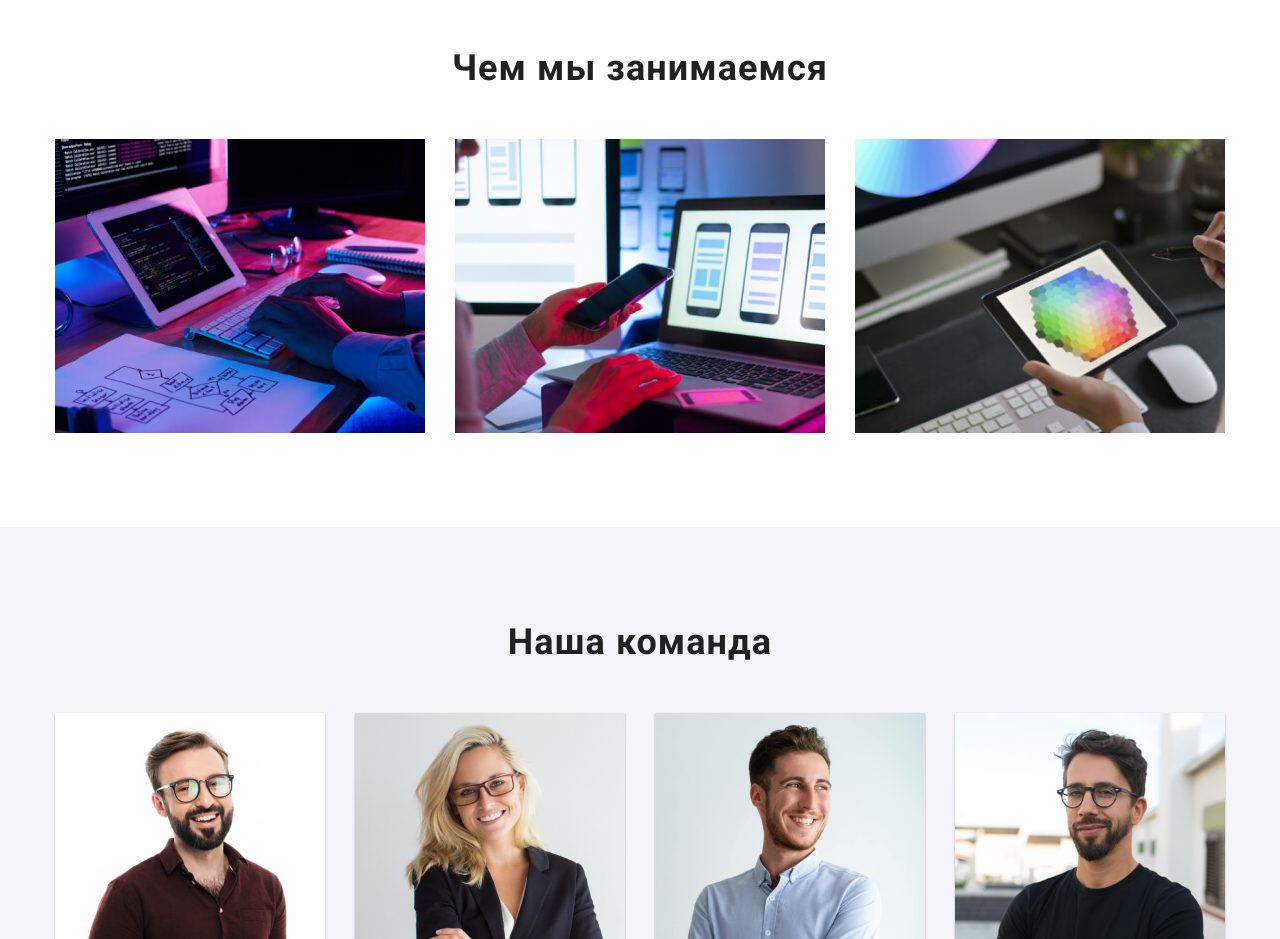
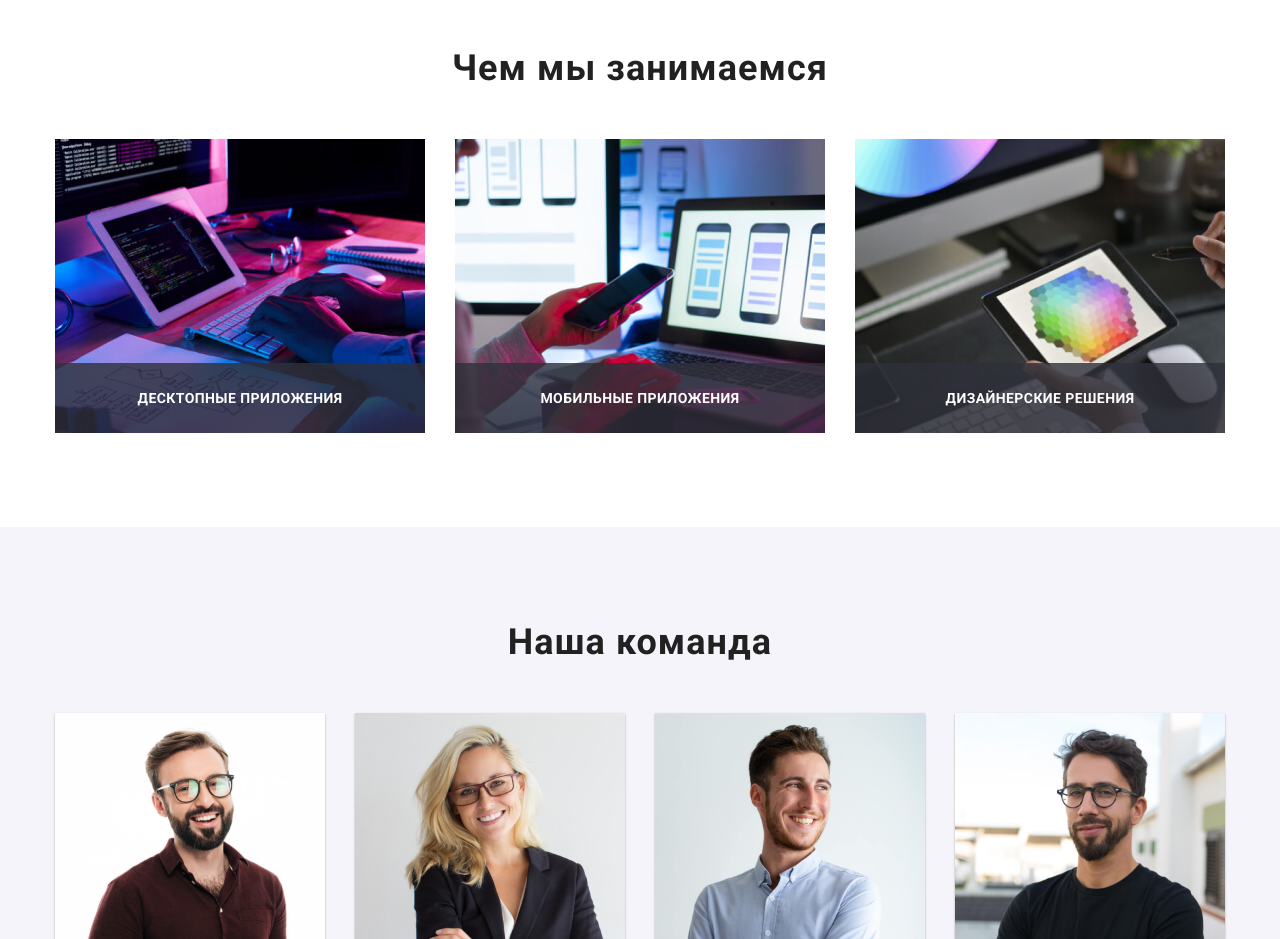
Before and after one commit to el-ki/goit-markup-hw-05, a plain HTML site: page index.html in a window 1280 px wide. Shown: the part 1080-2019 px from the top of the page. Drawn offline with nearby package versions, Linux system fonts and the light colour scheme.

Commit message:
Text positione absolute in about us section

```diff
--- a/CSS/style.css
+++ b/CSS/style.css
@@ -109,8 +109,6 @@ img {
   height: 4px;
   background: var(--accent-color);
   border-radius: 2px;
-  /* margin-right: auto;
-  margin-left: auto; */
   margin-top: 32px;
   font-size: 0;
 }
@@ -295,9 +293,45 @@ img {
   color: var(--secondary-color);
   margin-bottom: 50px;
 }
+
+.about-item {
+  position: relative;
+}
+
+.about-thumb::before {
+  position: absolute;
+  bottom: 0;
+  left: 0;
+  display: flex;
+  content: "";
+  width: 100%;
+  height: 70px;
+  background-color: rgba(47, 48, 58, 0.8);
+  font-weight: bold;
+  font-size: 14px;
+  line-height: 1.143;
+  align-items: center;
+  justify-content: center;
+  letter-spacing: 0.03em;
+  text-transform: uppercase;
+  color: var(--color-dark-theme);
+}
+
 .about-list {
   display: flex;
   align-items: center;
+}
+
+.desktop::before {
+  content: "Десктопные приложения";
+}
+
+.mobile::before {
+  content: "Мобильные приложения";
+}
+
+.design::before {
+  content: "Дизайнерские решения";
 }
 
 .about-item:not(:last-child) {
--- a/index.html
+++ b/index.html
@@ -110,29 +110,39 @@
           <h2 class="title">Чем мы занимаемся</h2>
           <ul class="about-list list">
             <li class="about-item">
-              <img
+            <div class="about-thumb desktop">
+              <img class="about-image"
                 src="./images/about-us/about-us-1.jpg"
                 alt="работник кодит за рабочим столом"
                 width="370"
                 height="294"
               />
+
+            </div>
             </li>
             <li class="about-item">
+              <div class="about-thumb mobile">
               <img
                 src="./images/about-us/about-us-2.jpg"
                 alt="работник занимается телефонной адаптацией на ноутбуке"
                 width="370"
               />
+
+            </div>
             </li>
             <li class="about-item">
+              <div class="about-thumb design">
               <img
                 src="./images/about-us/about-us-3.jpg"
                 alt="работник выбирает цвет из палитры цветов на планшете"
                 width="370"
                 height="294"
               />
+
+            </div>
             </li>
           </ul>
+
         </div>
       </section>
 
```
